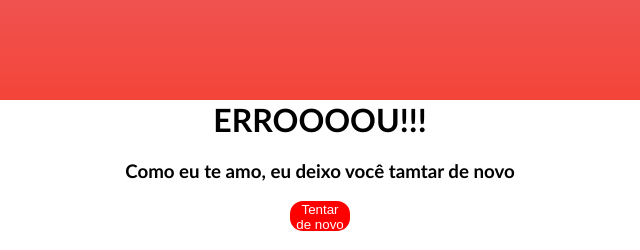
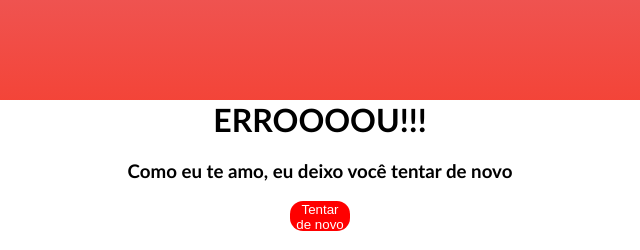
Before and after one commit to Deivison75/Deivison75.github.io, a plain HTML site: page tente_de_novo.html in a window 1280 px wide. Shown: the top 250 px of the page, 320-960 px from the left. Drawn offline with Linux system fonts and the light colour scheme.

Commit message:
Add files via upload

```diff
--- a/tente_de_novo.html
+++ b/tente_de_novo.html
@@ -9,7 +9,7 @@
 <body>
   <div class="painel">
     <h1 id="titulo">ERROOOOU!!!</h1>
-    <h3>Como eu te amo, eu deixo você tamtar de novo</h3>
+    <h3>Como eu te amo, eu deixo você tentar de novo</h3>
 
     <a href="index.html"><button id="sim">Tentar de novo</button></a>
 
```
Also changed, not shown: pagina5.html (+1 -1 lines).
